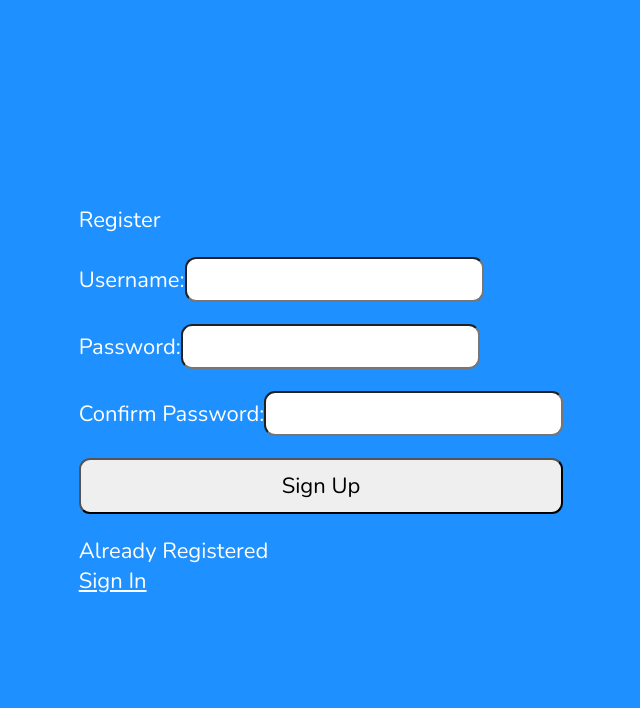
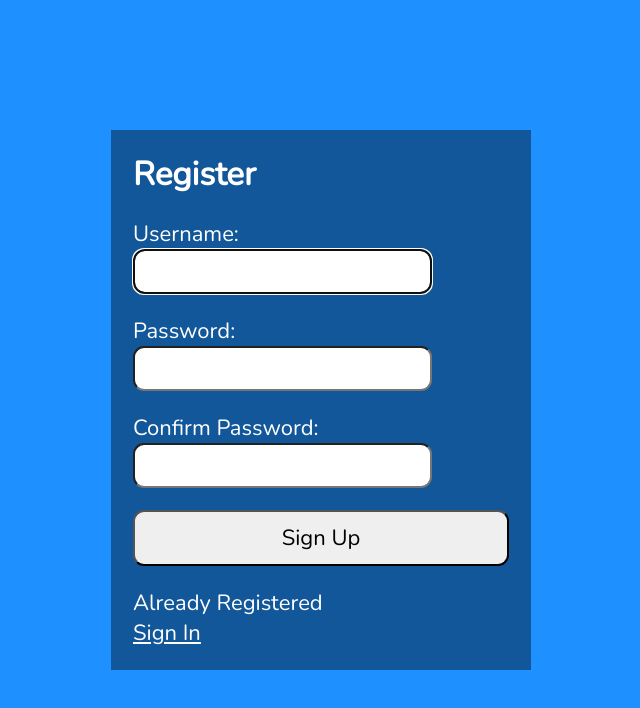
Before and after one commit to Sushant-Dhungana/Form-Validation, a React (Create React App) app: page / in a window 1280 px wide. Shown: the top 708 px of the page, without its empty margins (319-959 px from the left). Built offline with nearby package versions, Linux system fonts and the light colour scheme.

Commit message:
user name regex comitted

```diff
--- a/package.json
+++ b/package.json
@@ -3,6 +3,10 @@
   "version": "0.1.0",
   "private": true,
   "dependencies": {
+    "@fortawesome/fontawesome-svg-core": "^6.1.1",
+    "@fortawesome/free-regular-svg-icons": "^6.1.1",
+    "@fortawesome/free-solid-svg-icons": "^6.1.1",
+    "@fortawesome/react-fontawesome": "^0.1.18",
     "@testing-library/jest-dom": "^5.16.4",
     "@testing-library/react": "^13.3.0",
     "@testing-library/user-event": "^13.5.0",
--- a/src/App.js
+++ b/src/App.js
@@ -4,7 +4,7 @@ import Register from './Register';
 
 function App() {
   return (
-    <main className="App">
+    <main className="App ">
       <Register/>
 
     </main>
--- a/src/Register.jsx
+++ b/src/Register.jsx
@@ -1,28 +1,111 @@
-import React from 'react'
+import React, { useRef, useState, useEffect } from "react";
+import {
+  faCheck,
+  faTimes,
+  faInfoCircle,
+  faCommentsDollar,
+} from "@fortawesome/free-solid-svg-icons";
+import { FontAwesomeIcon } from "@fortawesome/react-fontawesome";
+
+const USER_REGEX = /^[A-z][A-z0-9-_]{3,23}$/;
+const PWD_REGEX = /^(?=.*[a-z])(?=.*[A-Z])(?=.*[0-9])(?=.*[!@#$%]).{8,24}$/;
 
 function Register() {
+  const userRef = useRef();
+  const errRef = useRef();
+
+  const [user, setUser] = useState("");
+  const [validName, setValidName] = useState(false);
+  const [userFocus, setUserFocus] = useState(false);
+
+  const [pwd, setPwd] = useState("");
+  const [validPwd, setValidPwd] = useState(false);
+  const [pwdFocus, setPwdFocus] = useState(false);
+
+  const [matchPwd, setMatchPwd] = useState("");
+  const [validMatch, setValidMatch] = useState(false);
+  const [matchFocus, setMatchFocus] = useState(false);
+
+  const [errMsg, setErrMsg] = useState("");
+  const [success, setSuccess] = useState(false);
+
+  useEffect(() => {
+    const divElement = userRef.current
+    divElement.focus();
+  }, [])
+
+  useEffect(() => {
+    const result = USER_REGEX.test(user);
+    console.log(result);
+    console.log(user);
+    setValidName(result);
+  }, [user])
+
+  useEffect(() => {
+    const result = PWD_REGEX.test(pwd);
+    console.log(result);
+    console.log(pwd);
+    setValidName(result);
+    const match = pwd === matchPwd;
+    setValidMatch(match);
+  }, [pwd, matchPwd])
+
+  useEffect(() => {
+    setErrMsg("");
+  }, [user, pwd, matchPwd])
+
   return (
-      <main>
-    <div>Register</div>
+    <section>
+      <p
+        ref={errRef}
+        className={errMsg ? "errmsg" : "offscreen"}
+        aria-live="assertive"
+      >
+        {errMsg}
+      </p>
+      <h1>Register</h1>
       <form>
         <label htmlFor="username">
-    Username:
-        <input type="text" id="Username" />
+          Username:<br/>
+          <span className={validName ? "valid" : "hide"}>
+          <FontAwesomeIcon icon={faCheck}/>
+          </span>
+          <span className={validName || !user ? "hide" : "invalid"}>
+          <FontAwesomeIcon icon={faTimes}/>
+          </span>
+          <input
+            type="text"
+            id="Username"
+            ref={userRef}
+            autoComplete="off"
+            onChange={(e) => setUser(e.target.value)}
+            required
+            aria-invalid={validName ? "false" : "true"}
+            aria-describedby="uidnote"
+            onFocus={() => setUserFocus(true)}
+            onBlur={() => setUserFocus(false)}
+          />
+          <p id="uidnote" className={userFocus && user && !validName ? "instructions" : "offscreen"}>
+            <FontAwesomeIcon icon={faInfoCircle} />
+            4 to 24 characters. <br/>
+            Must start with a letter. <br/>
+            Can contain letters, numbers, underscores and dashes. <br/>
+            </p>
         </label>
         <label htmlFor="password">
-            Password:
+          Password: <br/>
           <input type="password" id="Password" />
         </label>
         <label htmlFor="Confirm_pwd">
-            Confirm Password:
+          Confirm Password: <br/>
           <input type="password" id="Confirm_Pwd" />
         </label>
         <button>Sign Up</button>
       </form>
       <p>Already Registered</p>
       <a href="/login">Sign In</a>
-    </main>
-  )
+    </section>
+  );
 }
 
-export default Register
+export default Register;
```
Also changed, not shown: 1 other file (tests, documents, lock files or other folders). Lines whose indentation alone changed are shown as unchanged.
